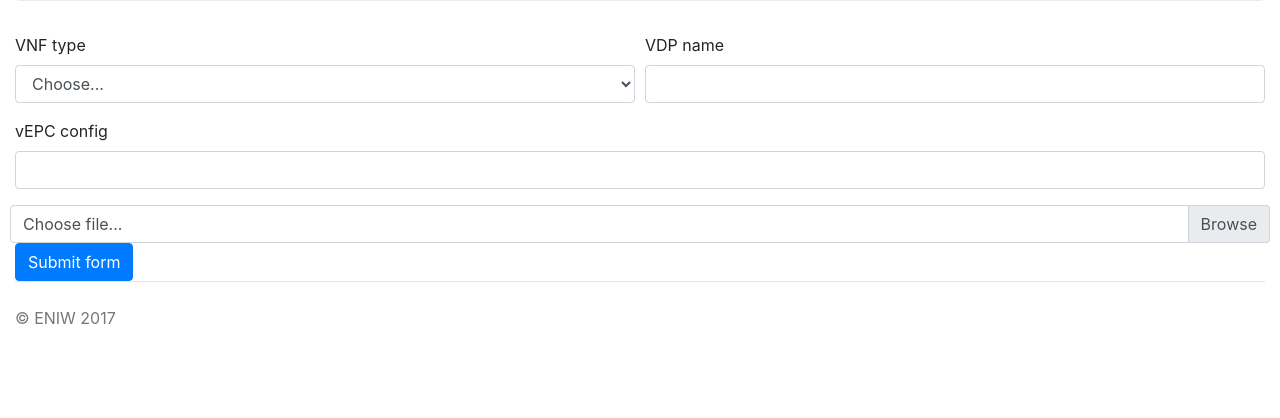
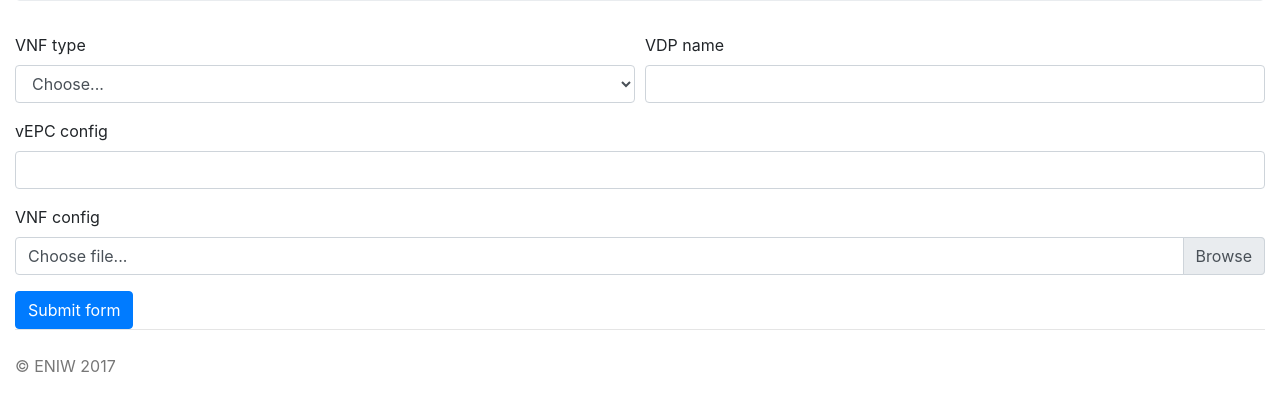
Before and after one commit to ASaiun/ui_demo, a Flask app: page / in a window 1280 px wide. Shown: the part 466-884 px from the top of the page. Before the commit the page ends 790 px from the top, so only its background shows below. Run offline with Flask 2, Linux system fonts and the light colour scheme; some libraries are stand-ins or nearby versions.

Commit message:
modify the format index.html choose file
Change-Id: Ic2037c1377a1bc009d9c203393b436316414f074

```diff
--- a/app/templates/index.html
+++ b/app/templates/index.html
@@ -1,22 +1,18 @@
 <!doctype html>
 <html lang="en">
+
 <head>
     <meta charset="utf-8">
     <meta name="viewport" content="width=device-width, initial-scale=1, shrink-to-fit=no">
     <meta name="description" content="">
     <meta name="author" content="">
     <link rel="icon" href="../../../../favicon.ico">
-
     <title>BCAT web UI</title>
-
-    <link rel= "stylesheet" type= "text/css" href= "{{ url_for('static',filename='styles/bootstrap.min.css') }}">
-
-    <link rel= "stylesheet" type= "text/css" href= "{{ url_for('static',filename='styles/narrow-jumbotron.css') }}">
-
+    <link rel="stylesheet" type="text/css" href="{{ url_for('static',filename='styles/bootstrap.min.css') }}">
+    <link rel="stylesheet" type="text/css" href="{{ url_for('static',filename='styles/narrow-jumbotron.css') }}">
 </head>
 
 <body>
-
     <div class="container">
         <header class="header clearfix">
             <nav>
@@ -34,17 +30,12 @@
             </nav>
             <h3 class="text-muted">BCAT web UI</h3>
         </header>
-
         <main role="main">
-
             <div class="jumbotron">
                 <h2 class="display-3">Wellcome to bcat web portal</h2>
                 <p class="lead">use bcat web ui to make your life easier</p>
                 <p><a class="btn btn-lg btn-success" href="#" role="button">Sign up</a></p>
             </div>
-
-
-
             <form>
                 <div class="form-row">
                     <div class="form-group col-md-6">
@@ -57,72 +48,34 @@
                             <option value="3">mme</option>
                         </select>
                     </div>
-
-
                     <div class="form-group col-md-6">
                         <label for="inputZip">VDP name</label>
                         <input type="text" class="form-control" id="inputZip">
                     </div>
                 </div>
-
                 <div class="form-row">
                     <div class="form-group col-md-12">
                         <label for="inputZip">vEPC config</label>
                         <input type="text" class="form-control" id="inputZip">
                     </div>
                 </div>
-
                 <div class="form-row">
-  <!-- <h6>VNF config</h6> -->
+                    <div class="form-group col-md-12">
+                        <label for="file2">VNF config</label>
                         <label class="custom-file col-md-12">
-  <label for="file2">xxx</label>
                             <input type="file" id="file2" class="custom-file-input" value="Choose VNF config">
                             <span class="custom-file-control"></span>
                         </label>
                     </div>
-
+                </div>
                 <button class="btn btn-primary" type="submit">Submit form</button>
-
             </form>
-
-<!-- <h6>VNF config</h6>
-<label class="custom-file col-md-12">
-  <label for="custom-file">xxx</label>
-  <input type="file" id="file2" class="custom-file-input" value="Choose VNF config">
-  <span class="custom-file-control"></span>
-</label>
-
-<button type="submit" class="btn btn-primary">Sign in</button> -->
-
-
-
-
-
-
-
-
-
-
-
-
-
-
-
-
-
-
-
-
-
-
-
-
         </main>
-
         <footer class="footer">
             <p>&copy; ENIW 2017</p>
         </footer>
+    </div>
+    <!-- /container -->
+</body>
 
-    </div> <!-- /container -->
-  </body>
 </html>
```
Lines whose indentation alone changed are shown as unchanged.
